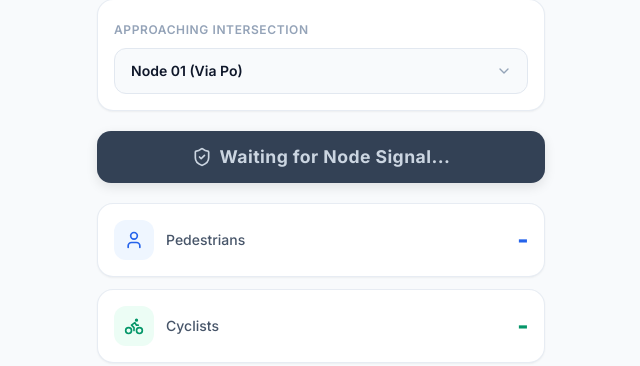
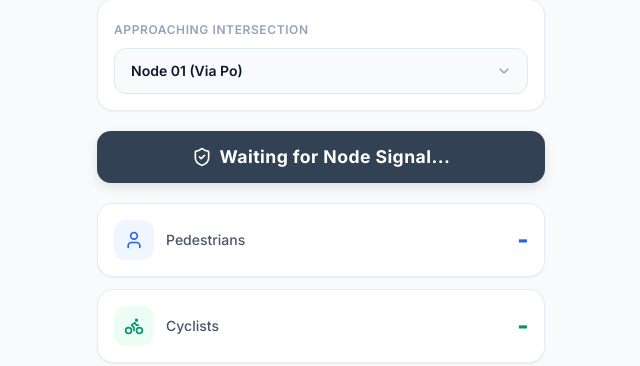
Before and after one commit to Mic-Hub-ux/HackTurin_2026, a Flask app: page /cyclist in a window 1280 px wide. Shown: the part 217-583 px from the top of the page, without its empty margins (319-959 px from the left). Run offline with Flask 3, Linux system fonts and the light colour scheme; some libraries are stand-ins or nearby versions.

Commit message:
anti mog commit v3.5

```diff
--- a/src/server/templates/cyclist.html
+++ b/src/server/templates/cyclist.html
@@ -123,31 +123,30 @@ function fetchNodeData() {
                     valCyclists.textContent = counts.cyclists;
                     valAmbulances.textContent = counts.ambulances;
 
-                    // Gestione dei colori con stili diretti per evitare blocchi di Tailwind
+                    // Gestione forzata del colore del banner
                     if (counts.ambulances > 0) {
-                        alertBanner.style.backgroundColor = "#e11d48"; // Rosso acceso
-                        alertBanner.style.color = "#ffffff";
+                        alertBanner.className = "p-4 rounded-2xl text-center font-bold text-sm tracking-wide shadow-lg transition-all duration-300 bg-rose-600 text-white flex items-center justify-center gap-2 animate-pulse";
+                        alertBanner.style.setProperty('background-color', '#e11d48', 'important');
                         alertText.textContent = "WARNING: Ambulance Approaching!";
                     } else if (counts.pedestrians > 12) {
-                        alertBanner.style.backgroundColor = "#f59e0b"; // Giallo / Arancione (Caution)
-                        alertBanner.style.color = "#ffffff";
+                        alertBanner.className = "p-4 rounded-2xl text-center font-bold text-sm tracking-wide shadow-lg transition-all duration-300 bg-amber-500 text-white flex items-center justify-center gap-2";
+                        alertBanner.style.setProperty('background-color', '#f59e0b', 'important');
                         alertText.textContent = "Caution: High Pedestrian Density";
                     } else {
-                        alertBanner.style.backgroundColor = "#10b981"; // Verde (Safe)
-                        alertBanner.style.color = "#ffffff";
+                        alertBanner.className = "p-4 rounded-2xl text-center font-bold text-sm tracking-wide shadow-lg transition-all duration-300 bg-emerald-600 text-white flex items-center justify-center gap-2";
+                        alertBanner.style.setProperty('background-color', '#10b981', 'important');
                         alertText.textContent = "Intersection Clear & Safe";
                     }
                 })
                 .catch(() => {
-                    alertBanner.style.backgroundColor = "#334155"; // Grigio in attesa
-                    alertBanner.style.color = "#cbd5e1";
+                    alertBanner.className = "p-4 rounded-2xl text-center font-bold text-sm tracking-wide shadow-lg transition-all duration-300 bg-slate-700 text-slate-200 flex items-center justify-center gap-2";
+                    alertBanner.style.setProperty('background-color', '#334155', 'important');
                     alertText.textContent = "Waiting for Node Signal...";
                     valPedestrians.textContent = "-";
                     valCyclists.textContent = "-";
                     valAmbulances.textContent = "-";
                 });
         }
-
         setInterval(fetchNodeData, 1500);
         nodeSelect.addEventListener('change', fetchNodeData);
         fetchNodeData();
```
Also changed, not shown: src/server/templates/index.html (+12 -33 lines).
